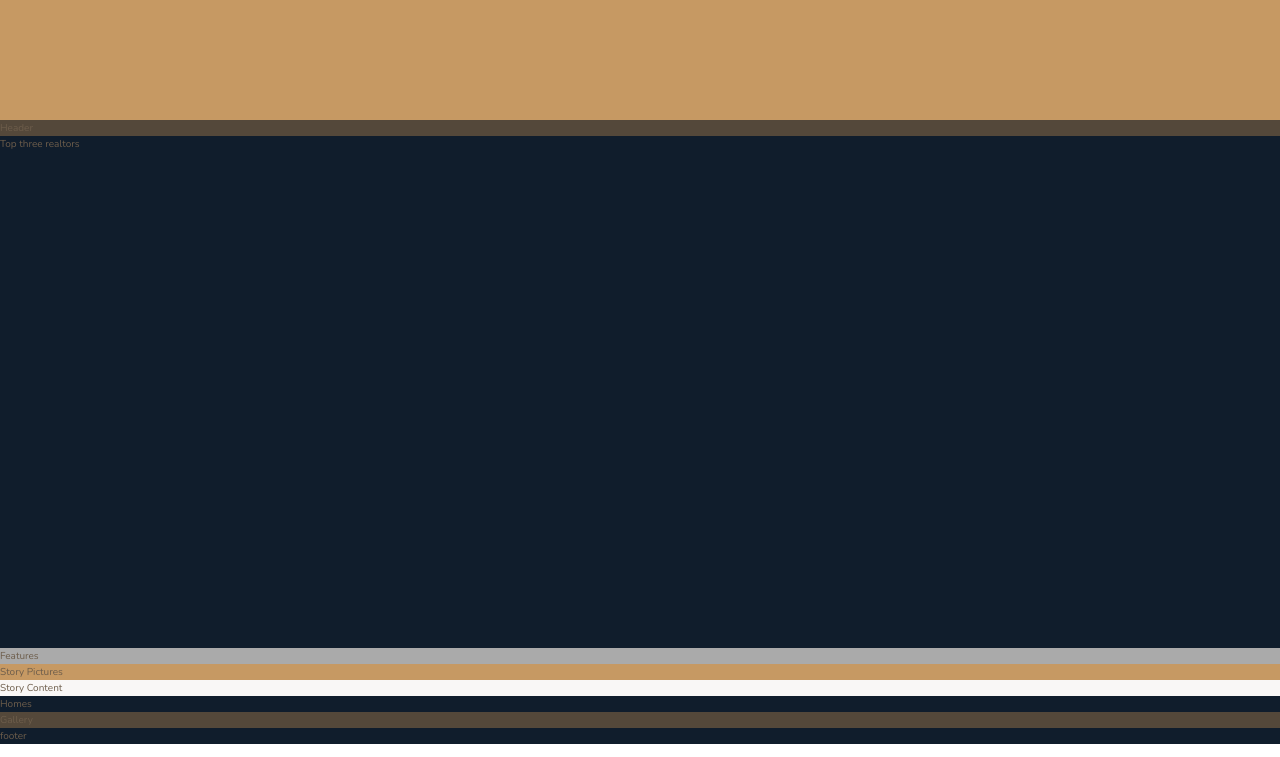
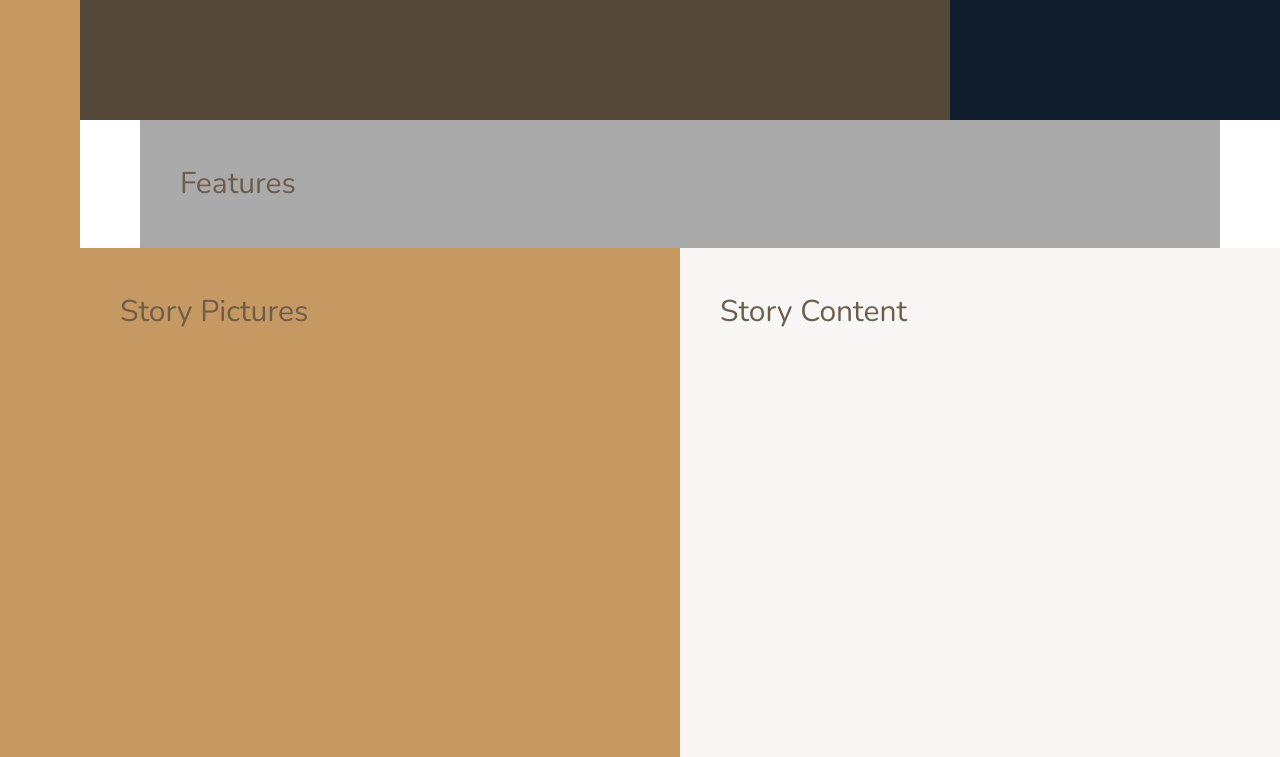
Before and after one commit to skusebauch/next, a website: page index.html in a window 1280 px wide. Shown: the part 520-1277 px from the top of the page. Drawn offline with nearby package versions, Linux system fonts and the light colour scheme.

Commit message:
accomplished layout

```diff
--- a/sass/_base.scss
+++ b/sass/_base.scss
@@ -36,6 +36,11 @@ body {
 
 .container {
   display: grid;
-  // explicit grid
   grid-template-rows: 80vh min-content 40vw repeat(3, min-content);
+  // 8rem for sidebar -- to center (because of the sidebar): minmax(6rem,1fr) left and minmax(6rem,1fr) right besides our main grid template (otherwise we could work with margin 0 auto) -- 8 columns min width content and max with 140px - 1120 px totally
+  grid-template-columns: [sidebar-start] 8rem [sidebar-end full-start] minmax(6rem,1fr) [center-start] repeat(8, [col-start] minmax(min-content, 14rem) [col-end]) [center-end] minmax(6rem,1fr) [full-end];
+  & > * {
+    padding: 40px;
+    font-size: 3rem;
+  }
 }
--- a/sass/_features.scss
+++ b/sass/_features.scss
@@ -1,3 +1,5 @@
 .features {
   background-color: $color-grey-light-2;
+  grid-column: center-start / center-end;
+  grid-row: 2 / 3;
 }
--- a/sass/_footer.scss
+++ b/sass/_footer.scss
@@ -1,3 +1,4 @@
 .footer {
   background-color: $color-secondary;
+  grid-column: full-start / full-end;
 }
--- a/sass/_gallery.scss
+++ b/sass/_gallery.scss
@@ -1,3 +1,4 @@
 .gallery {
   background-color: $color-grey-dark-1;
+  grid-column: full-start / full-end;
 }
--- a/sass/_header.scss
+++ b/sass/_header.scss
@@ -1,3 +1,4 @@
 .header {
   background-color: $color-grey-dark-1;
+  grid-column: full-start / col-end 6;
 }
--- a/sass/_homes.scss
+++ b/sass/_homes.scss
@@ -1,3 +1,4 @@
 .homes {
   background-color: $color-secondary;
+  grid-column: center-start / center-end;
 }
--- a/sass/_realtors.scss
+++ b/sass/_realtors.scss
@@ -1,3 +1,4 @@
 .realtors {
   background-color: $color-secondary;
+  grid-column: col-start 7 / full-end;
 }
--- a/sass/_sidebar.scss
+++ b/sass/_sidebar.scss
@@ -1,3 +1,5 @@
 .sidebar {
   background-color: $color-primary;
+  grid-column: sidebar-start / sidebar-end;
+  grid-row: 1 / -1;
 }
--- a/sass/_story.scss
+++ b/sass/_story.scss
@@ -1,9 +1,11 @@
 .story {
   &__pictures {
     background-color: $color-primary;
+    grid-column: full-start / col-end 4;
   }
 
   &__content {
     background-color: $color-grey-light-1;
+    grid-column: col-start 5 / full-end;
   }
 }
```
Also changed, not shown: css/style.css.
